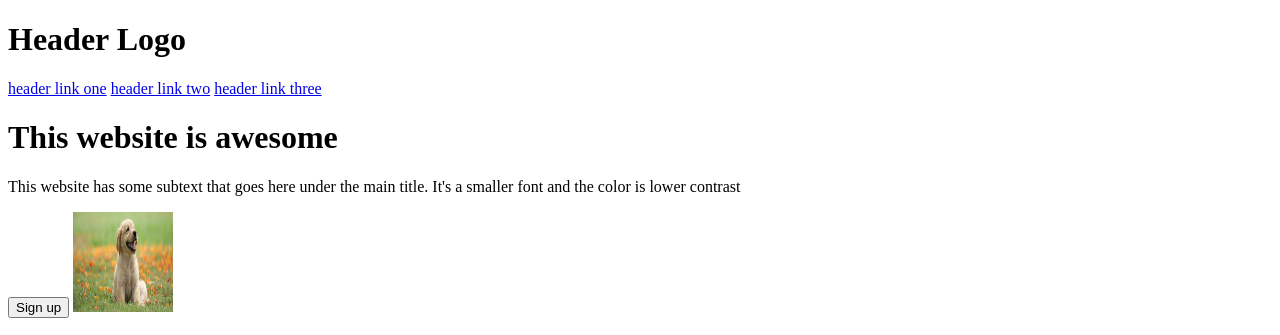
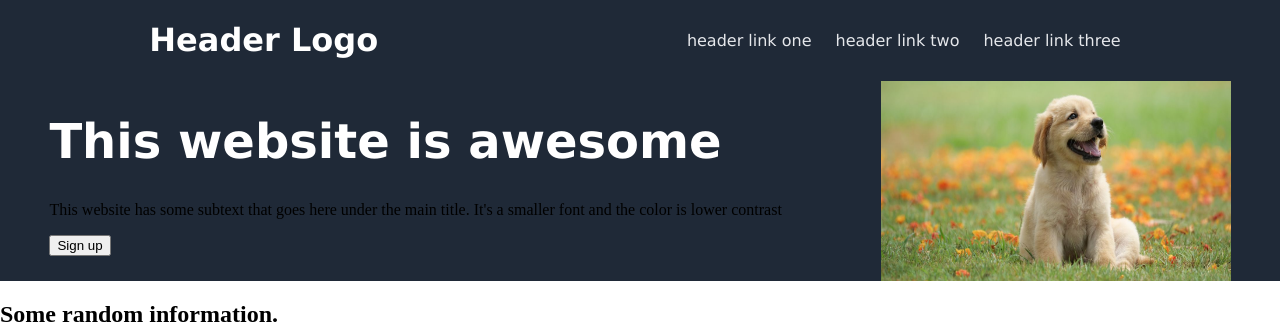
Before and after one commit to brandonngithub/landing-page, a plain HTML site: page index.html in a window 1280 px wide. Shown: the top 335 px of the page. Drawn offline with Linux system fonts and the light colour scheme.

Commit message:
complete css for header

```diff
--- a/index.html
+++ b/index.html
@@ -3,22 +3,27 @@
 <head>
     <meta charset="UTF-8">
     <title>Landing Page</title>
+    <link href="style.css" rel="stylesheet">
 </head>
 <body>
 
     <div class="header">
         <h1>Header Logo</h1>
+        <div class="headerlinks">
             <a href="google.com">header link one</a>
             <a href="google.com">header link two</a>
             <a href="google.com">header link three</a>
         </div>
+    </div>
 
     <div class="middle1">
-        <h1>This website is awesome</h1>
+        <div class="middle1right">
+            <h1 class="middle1h1">This website is awesome</h1>
             <p>This website has some subtext that goes here under the main title.
                 It's a smaller font and the color is lower contrast</p>
             <button>Sign up</button>
-        <img src="dog.jpeg" alt="this is a placeholder for an image" height="100px" width="100px">
+        </div>
+        <img src="dog.jpeg" alt="this is a placeholder for an image" height="200px" width="350px">
     </div>
 
     <div class="middle2">
--- a/style.css
+++ b/style.css
@@ -0,0 +1,35 @@
+body {
+    margin: 0px;
+}
+
+/** styling for header **/
+.header {
+    background-color: #1f2937;
+    display: flex;
+    flex-direction: row;
+    justify-content: space-around;
+    align-items: center;
+}
+
+h1 {
+    color: white;
+    font-family: Verdana, Geneva, Tahoma, sans-serif;
+}
+
+a {
+    color: #E5E7EB;
+    font-family: Verdana, Geneva, Tahoma, sans-serif;
+    text-decoration: none;
+    padding: 10px;
+}
+
+/** styling for middle1 **/
+.middle1 {
+    background-color: #1f2937;
+    display: flex;
+    justify-content: space-around;
+}
+
+.middle1h1 {
+    font-size: 48px;
+}
```
Lines whose indentation alone changed are shown as unchanged.
